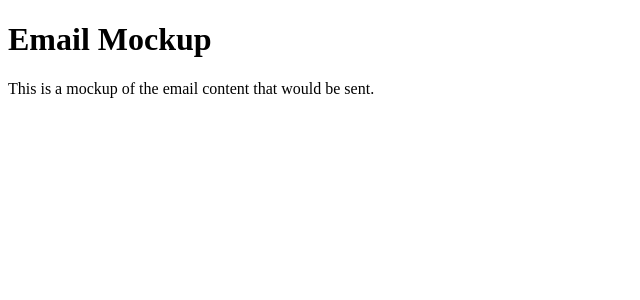
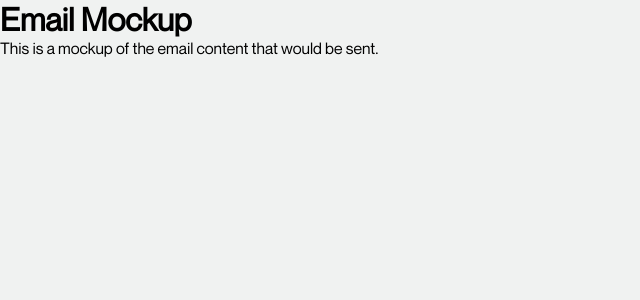
Before and after one commit to Bancantcode/satori-nextjs, a Next.js app: page /email-mockup in a window 1280 px wide. Shown: the top 300 px of the page, without its empty margins (0-640 px from the left). Built offline with nearby package versions, Linux system fonts and the light colour scheme.

Commit message:
fixed global style

```diff
--- a/src/components/Contact/Form/index.jsx
+++ b/src/components/Contact/Form/index.jsx
@@ -1,5 +1,5 @@
 import React, { useState } from 'react';
-import { GoogleMap, LoadScript, Marker, InfoWindow } from '@react-google-maps/api';
+import { GoogleMap, LoadScript, Marker, InfoWindow, AdvancedMarkerElement } from '@react-google-maps/api';
 import styles from './style.module.scss';
 
 const containerStyle = {
--- a/src/components/Contact/Form/style.module.scss
+++ b/src/components/Contact/Form/style.module.scss
@@ -84,3 +84,17 @@
         }
     }
 }
+
+@font-face {
+    font-family: 'NeueMontreal';
+    src: url('/fonts/NeueMontreal-Regular.otf') format('opentype');
+    font-weight: normal;
+    font-style: normal;
+  }
+
+  @font-face {
+    font-family: 'ITCAvantGarde', sans-serif;
+    src: url('/fonts/ITCAvantGarde.otf') format('opentype');
+    font-weight: normal;
+    font-style: normal;
+  }
--- a/src/pages/contact.js
+++ b/src/pages/contact.js
@@ -1,3 +1,4 @@
+import '../app/globals.css';
 import Head from 'next/head'
 import Header from '@/components/Header';
 import Landing from '@/components/Contact/Landing'
--- a/src/pages/email-mockup.js
+++ b/src/pages/email-mockup.js
@@ -1,3 +1,5 @@
+import '../app/globals.css';
+
 export default function EmailMockup() {
     return (
         <div>
--- a/src/pages/social-media-mockup.js
+++ b/src/pages/social-media-mockup.js
@@ -1,3 +1,5 @@
+import '../app/globals.css';
+
 export default function EmailMockup() {
     return (
         <div>
```
